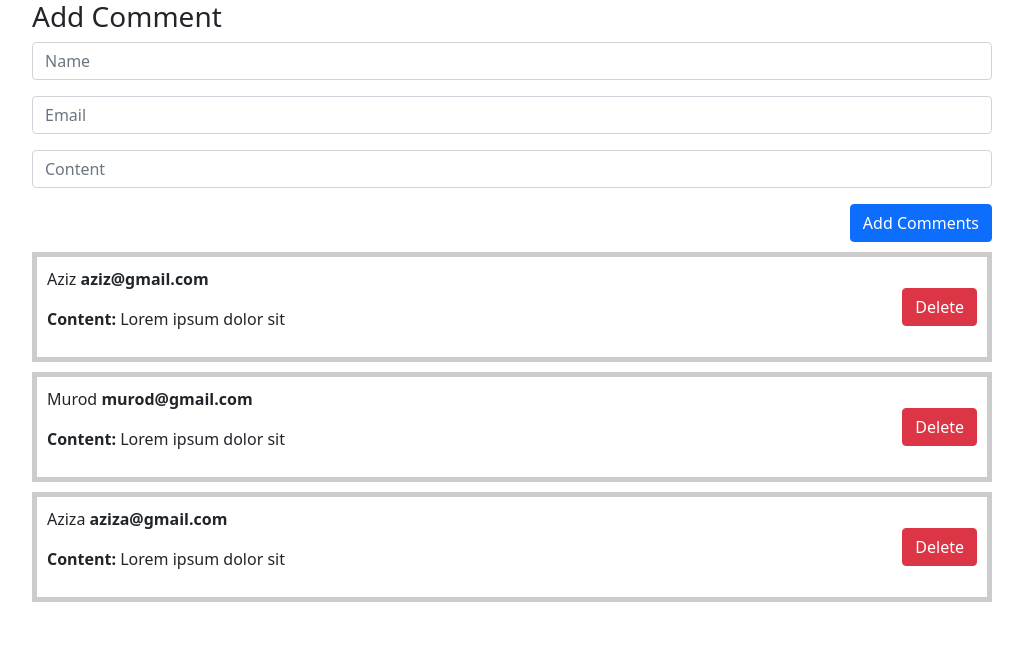
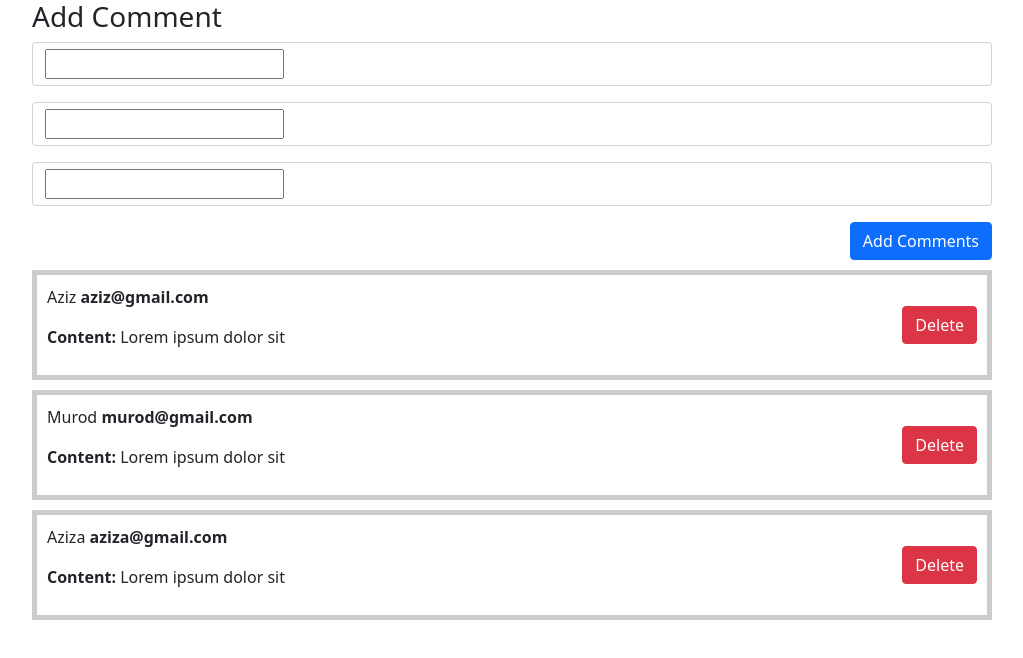
Before and after one commit to azizdevfull/Vue-practice, a Vue app: page / in a window 1280 px wide. Shown: the top 658 px of the page, without its empty margins (128-1151 px from the left). Built offline with nearby package versions, Linux system fonts and the light colour scheme.

Commit message:
added some css style

```diff
--- a/src/components/CommentForm.vue
+++ b/src/components/CommentForm.vue
@@ -3,14 +3,14 @@
         <div class="w-75 mx-auto">
             <h3>Add Comment</h3>
             <form @submit.prevent>
-                <input v-model="comment.name" placeholder="Name"
+                <my-input v-model="comment.name" placeholder="Name"
                     class="form-control" />
-                <input v-model="comment.email" placeholder="Email"
+                <my-input v-model="comment.email" placeholder="Email"
                     class="form-control my-3" />
-                <input v-model="comment.content" placeholder="Content"
+                <my-input v-model="comment.content" placeholder="Content"
                     class="form-control" />
                 <div style="text-align: right;">
-                    <button @click="createComment" class="btn btn-primary mt-3 ml-auto a">Add Comments</button>
+                    <my-button @click="createComment" class="btn btn-primary mt-3 ml-auto a">Add Comments</my-button>
                 </div>
             </form>
         </div>
--- a/src/components/CommentItem.vue
+++ b/src/components/CommentItem.vue
@@ -7,7 +7,7 @@
       <p><b>Content:</b> {{ comment.content }}</p>
     </div>
   <div>
-    <button class="btn btn-danger">Delete</button>
+    <my-button class="btn btn-danger">Delete</my-button>
   </div>
 </div>
 
--- a/src/components/CommentList.vue
+++ b/src/components/CommentList.vue
@@ -10,12 +10,12 @@
 </template>
 
 <script>
-import CommentItem from "./CommentItem.vue";
+  import CommentItem from './CommentItem';
 export default {
   components: {
     CommentItem
   },
-  props: {
+    props: {
     comments: {
       type: Array,
       required: true,
--- /dev/null
+++ b/src/components/UI/MyButton.vue
@@ -0,0 +1,10 @@
+<template>
+    <button>
+        <slot></slot>
+    </button>
+</template>
+<script>
+export default {
+    name: "my-button",
+}
+</script>
--- /dev/null
+++ b/src/components/UI/MyInput.vue
@@ -0,0 +1,10 @@
+<template>
+    <div>
+        <input>
+    </div>
+</template>
+<script>
+export default {
+    name: "my-input",
+}
+</script>
--- /dev/null
+++ b/src/components/UI/index.js
@@ -0,0 +1,7 @@
+import MyButton from './MyButton'
+import MyInput from './MyInput'
+
+export default [
+    MyButton,
+    MyInput,
+]
--- a/src/main.js
+++ b/src/main.js
@@ -1,4 +1,10 @@
 import { createApp } from 'vue'
 import App from './App.vue'
+import components from "@/components/UI"
 
-createApp(App).mount('#app')
+const app = createApp(App)
+
+components.forEach(component => {
+    app.component(component.name, component);
+})
+app.mount('#app')
```
